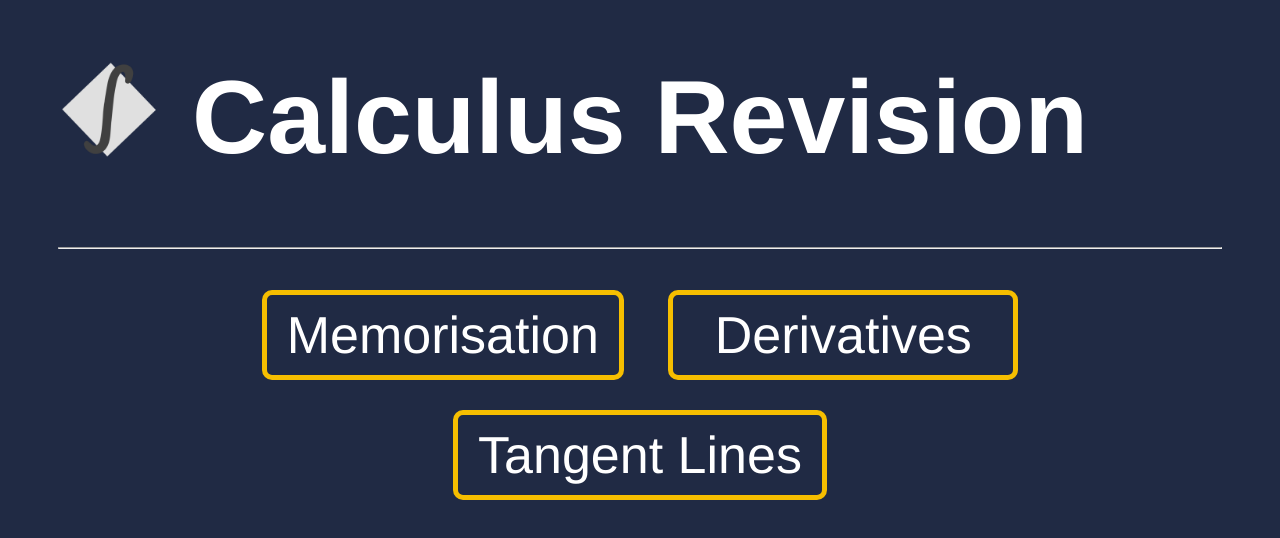
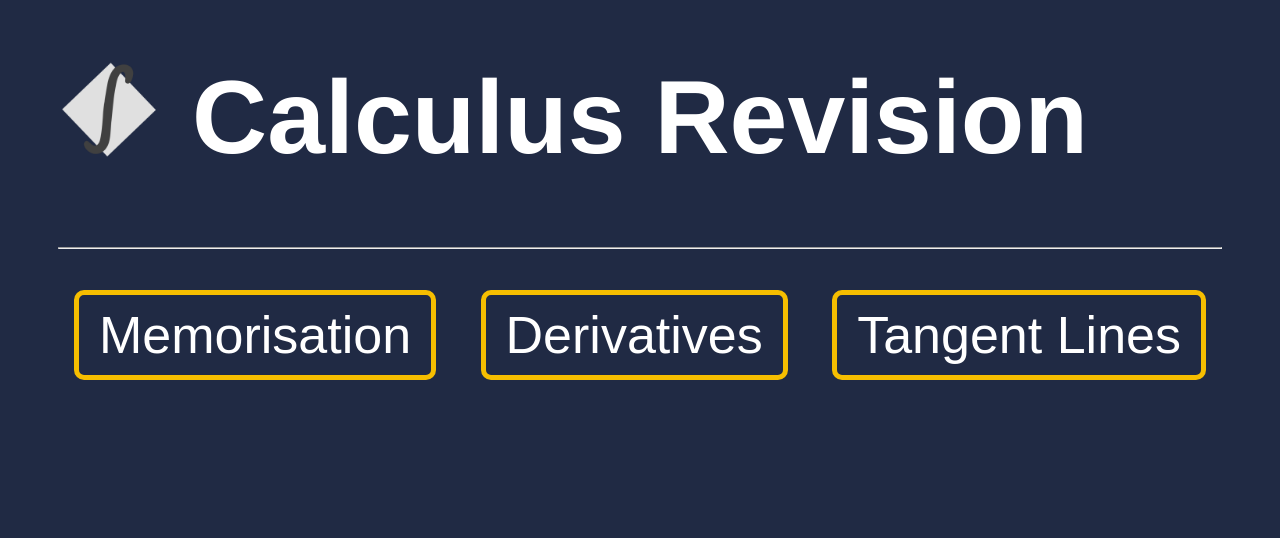
Before and after one commit to Spebby/Calculus-Revision, a plain HTML site: page index.html in a window 1280 px wide. Drawn offline with Linux system fonts and the light colour scheme.

Commit message:
fixed an oversight

```diff
--- a/index.html
+++ b/index.html
@@ -31,14 +31,12 @@
 	<div class="container">
 		<h1>Calculus Revision</h1>
 		<hr></hr>
-
-		<div class="gap"></div>
 	</div>
 
 	<div class="container">
-		<a href="memorisation.html" class="button">Memorisation</a>
-		<a href="derivatives.html" class="button">Derivatives</a>
-		<a href="tangents.html" class="button">Tangent Lines</a>
+		<a href="memorisation.html"><button class="button">Memorisation</button></a>
+		<a href="derivatives.html"><button class="button">Derivatives</button></a>
+		<a href="tangents.html"><button class="button">Tangent Lines</button></a>
 	</div>
 
 	<script>
--- a/style.css
+++ b/style.css
@@ -8,11 +8,8 @@ body {
   vertical-align:middle;
 }
 
-a.button {
-  -webkit-appearance: button;
-  -moz-appearance: button;
+button {
   appearance: button;
-
   text-decoration: none;
 
   background: none;
@@ -26,7 +23,7 @@ a.button {
   min-width: 300px;
 }
 
-a.button:hover {
+button:hover {
   background: #202A44;
   color: #F6BE00;
   border: 7.5px solid #F6BE00;
```
